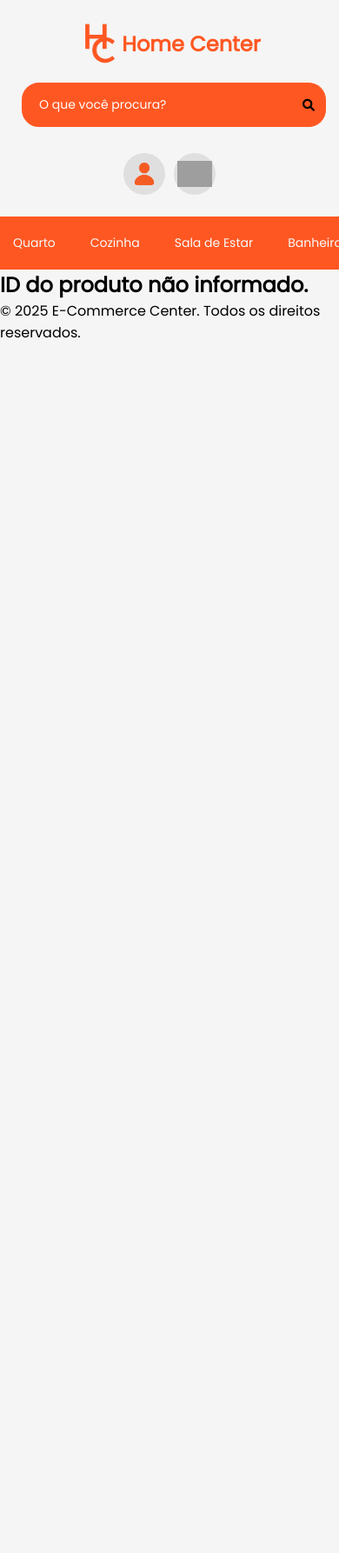
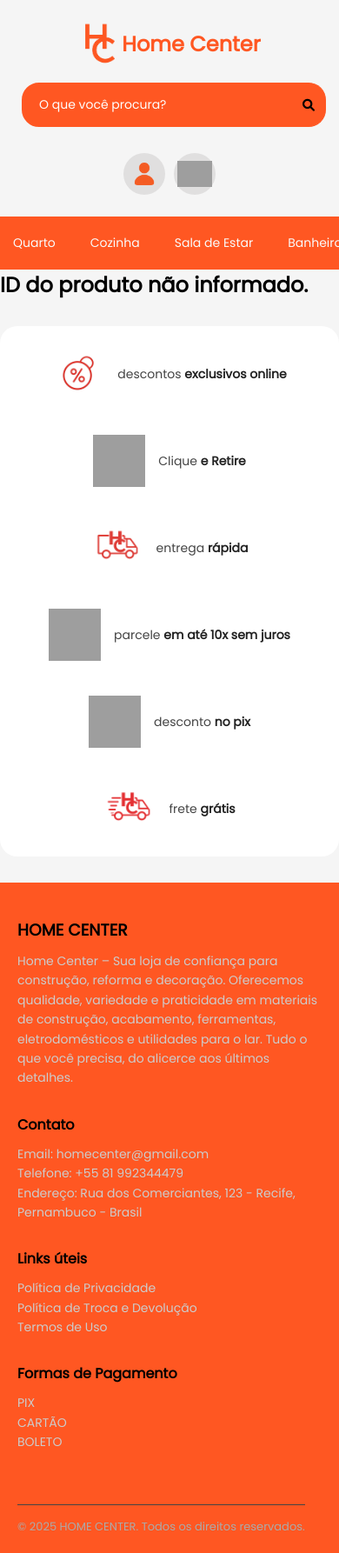
Before and after one commit to Samuel-Lima-dev/Projeto-web-ecommerce, a PHP site: page /ecommerce/pages/accounts/detalhes.html in a window 390 px wide. Shown: the whole page at 87% size. Before the commit the page ends 389 px from the top, so only its background shows below. Run offline with PHP 8.4, Linux system fonts and the light colour scheme; grey boxes are pictures that could not be loaded.

Commit message:
Padronizar tamanho das imagens, atualizar páginas HTML e criar rodapé

```diff
--- a/assets/css/index.css
+++ b/assets/css/index.css
@@ -2,19 +2,22 @@
 body {
   background-color: #f5f5f5;
 }
+
 /* Container principal */
 .main_conteiner {
   max-width: 100%;
   margin: 0 auto;
   padding: 20px;
 }
-/* Container interno  */
+
+/* Container interno */
 .conteiner {
   max-width: 1200px;
   margin: 0 auto;
   background-color: #fafafa;
 }
-/*categoria do conteiner*/
+
+/* Categoria do conteiner */
 .categoria-container {
   margin: 40px 20px;
 }
@@ -26,16 +29,17 @@ body {
   padding-left: 10px;
   color: #FF5722;
 }
+
 .lista-produtos {
   display: flex;
   overflow-x: auto;
   scroll-behavior: smooth;
   gap: 20px;
-    padding: 10px 40px; /* Da espaço */
+  padding: 10px 40px;
 }
 
 .lista-produtos::-webkit-scrollbar {
-    display: none; /* Esconde */
+  display: none;
 }
 
 .produto {
@@ -56,8 +60,9 @@ body {
 }
 
 .produto img {
-    width: 100%;
-    height: auto;
+  width: 150px;
+  height: 150px;
+  object-fit: cover;
   border-radius: 8px;
 }
 
@@ -66,6 +71,7 @@ body {
   display: flex;
   align-items: center;
 }
+
 .seta {
   position: absolute;
   top: 50%;
@@ -98,7 +104,8 @@ body {
   height: 24px;
   fill: #333;
 }
-/* Carrosel*/
+
+/* Carrossel */
 .carousel {
   margin-top: 20px;
   position: relative;
@@ -124,6 +131,7 @@ body {
   width: 100%;
   display: block;
 }
+
 /* Botões de navegação do carrossel */
 .btn {
   position: absolute;
@@ -179,7 +187,8 @@ body {
 .indicadores .ativo {
   background-color: #717171;
 }
-/* Categroria item */
+
+/* Categoria item */
 .categorias-container {
   display: flex;
   justify-content: center;
@@ -215,6 +224,7 @@ body {
 .categoria-item p {
   margin-top: 10px;
 }
+
 .mais-opcoes {
   margin-top: 0;
   text-align: right;
@@ -231,3 +241,166 @@ body {
 .mais-opcoes a:hover {
   text-decoration: underline;
 }
+/* RODA PÉ */
+
+.footer {
+  background-color: #FF5722;
+  color: #eee;
+  padding: 40px 20px 20px;
+  font-family: Arial, sans-serif;
+}
+
+.footer-container {
+  display: flex;
+  flex-wrap: wrap;
+  justify-content: space-between;
+  gap: 30px;
+  max-width: 1200px;
+  margin: 0 auto;
+}
+
+.footer-section {
+  flex: 1 1 220px;
+}
+
+.footer-section h3,
+.footer-section h4 {
+  color: black;
+  margin-bottom: 10px;
+}
+
+.footer-section p,
+.footer-section li,
+.footer-section a {
+  font-size: 14px;
+  line-height: 1.6;
+  color: #ccc;
+  text-decoration: none;
+}
+
+.footer-section a:hover {
+  color: #fff;
+  text-decoration: underline;
+}
+
+.footer-section ul {
+  list-style: none;
+  padding: 0;
+  margin: 0;
+}
+
+.payments img {
+  width: 40px;
+  margin-right: 10px;
+  vertical-align: middle;
+}
+
+.footer-bottom {
+  text-align: center;
+  margin-top: 30px;
+  border-top: 1px solid #444;
+  padding-top: 15px;
+  font-size: 13px;
+  color: #aaa;
+}
+
+
+/* ======================== */
+/* RESPONSIVIDADE */
+/* ======================== */
+
+@media (max-width: 1024px) {
+  .lista-produtos {
+    padding: 10px 20px;
+    gap: 10px;
+  }
+
+  .produto {
+    width: 160px;
+    padding: 8px;
+  }
+
+  .categoria-item img {
+    width: 110px;
+    height: 110px;
+  }
+
+  .categoria-item {
+    font-size: 14px;
+  }
+
+  .titulo-categoria {
+    font-size: 20px;
+  }
+}
+
+@media (max-width: 768px) {
+  .categorias-container {
+    gap: 20px;
+    padding: 20px;
+  }
+
+  .produto {
+    width: 140px;
+    padding: 8px;
+  }
+
+  .categoria-item img {
+    width: 100px;
+    height: 100px;
+  }
+
+  .titulo-categoria {
+    font-size: 18px;
+    text-align: center;
+  }
+
+  .mais-opcoes {
+    text-align: center;
+    padding-right: 0;
+  }
+
+  .main_conteiner,
+  .conteiner {
+    padding: 10px;
+  }
+}
+
+@media (max-width: 480px) {
+  .produto {
+    width: 120px;
+    padding: 6px;
+  }
+
+  .categoria-item img {
+    width: 90px;
+    height: 90px;
+  }
+
+  .titulo-categoria {
+    font-size: 16px;
+  }
+
+  .categoria-item {
+    font-size: 13px;
+  }
+
+  .btn {
+    width: 40px;
+    height: 40px;
+  }
+
+  .btn svg {
+    width: 20px;
+    height: 20px;
+  }
+
+  .seta {
+    padding: 6px;
+  }
+
+  .seta svg {
+    width: 18px;
+    height: 18px;
+  }
+}
--- a/assets/css/style.css
+++ b/assets/css/style.css
@@ -223,7 +223,7 @@ nav ul li a:hover {
 .produto-detalhe {
   display: flex;
   gap: 60px;
-  padding: 60px;
+  padding: 150px 65px; /* ↑ aumentou o padding vertical */
   flex-wrap: wrap;
   background-color: #e8e7e7;
   justify-content: center;
@@ -232,6 +232,8 @@ nav ul li a:hover {
 .coluna-esquerda img {
   width: 100%;
   max-width: 400px;
+  height: 300px;          /* altura fixa */
+  object-fit: cover;      /* recorta a imagem para preencher a área */
   border-radius: 8px;
 }
 
--- a/assets/js/categoria.js
+++ b/assets/js/categoria.js
@@ -68,7 +68,7 @@ const nomesExibicao = {
         divProduto.classList.add('produto');
         divProduto.innerHTML = `
           <a href="pages/accounts/detalhes.html?id=${produto.id}" class="link-produto">
-            <img src="assets/img/produtos/${produto.imagem}" alt="Imagem do produto ${produto.nome}">
+            <img src="${produto.caminho_imagem}" alt="${produto.nome}">
             <h3>${produto.descricao}</h3>
             <p>R$ ${Number(produto.preco).toFixed(2)}</p>
           </a>
--- a/pages/accounts/detalhes.html
+++ b/pages/accounts/detalhes.html
@@ -74,9 +74,75 @@
         <!-- Os detalhes do produto serão carregados aqui via JS -->
     </main>
 
-    <footer>
-        <p>&copy; 2025 E-Commerce Center. Todos os direitos reservados.</p>
-    </footer>
+
+<div class="info-bar">
+    <div class="info-item">
+        <img src="../../assets/img/desconto.png" alt="Etiqueta">
+        <p>descontos <strong>exclusivos online</strong></p>
+    </div>
+    <div class="info-item">
+        <img src="../../assets/img/retire.png" alt="Clique e Retire">
+        <p>Clique <strong>e Retire</strong></p>
+    </div>
+    <div class="info-item">
+        <img src="../../assets/img/frete.png" alt="Entrega Rápida">
+        <p>entrega <strong>rápida</strong></p>
+    </div>
+    <div class="info-item">
+        <img src="../../assets/img/juros.png" alt="Parcelamento">
+        <p>parcele <strong>em até 10x sem juros</strong></p>
+    </div>
+    <div class="info-item">
+        <img src="../../assets/img/pix.png" alt="Desconto no Pix">
+        <p>desconto <strong>no pix</strong></p>
+    </div>
+    <div class="info-item">
+        <img src="../../assets/img/Caminhão.png" alt="Frete Grátis">
+        <p>frete <strong>grátis</strong></p>
+    </div>
+    </div>
+
+    <footer class="footer">
+  <div class="footer-container">
+
+    <!-- Sobre a empresa -->
+    <div class="footer-section">
+      <h3>HOME CENTER</h3>
+      <p>Home Center – Sua loja de confiança para construção, reforma e decoração. Oferecemos qualidade, variedade e praticidade em materiais de construção, acabamento, ferramentas, eletrodomésticos e utilidades para o lar. Tudo o que você precisa, do alicerce aos últimos detalhes.</p>
+    </div>
+
+    <!-- Contato -->
+    <div class="footer-section">
+      <h4>Contato</h4>
+      <p>Email: homecenter@gmail.com</p>
+      <p>Telefone: +55 81 992344479</p>
+      <p>Endereço: Rua dos Comerciantes, 123 - Recife, Pernambuco - Brasil</p>
+    </div>
+
+    <!-- Links úteis -->
+    <div class="footer-section">
+      <h4>Links úteis</h4>
+      <ul>
+        <li><a href="#">Política de Privacidade</a></li>
+        <li><a href="#">Política de Troca e Devolução</a></li>
+        <li><a href="#">Termos de Uso</a></li>
+      </ul>
+    </div>
+
+    <!-- Formas de pagamento -->
+    <div class="footer-section">
+      <h4>Formas de Pagamento</h4>
+      <ul>
+        <li><a href="#">PIX</a></li>
+        <li><a href="#">CARTÃO</a></li>
+        <li><a href="#">BOLETO</a></li>
+      </ul>
+  </div>
+
+  <div class="footer-bottom">
+    <p>© 2025 HOME CENTER. Todos os direitos reservados.</p>
+  </div>
+</footer>
 
 
     <script src="../../assets/js/detalhes.js"></script>
```
Also changed, not shown: categoria.html (+45 -2 lines), index.html (+41 -0 lines), assets/js/script.js (line endings or trailing spaces). Lines whose indentation alone changed are shown as unchanged.
